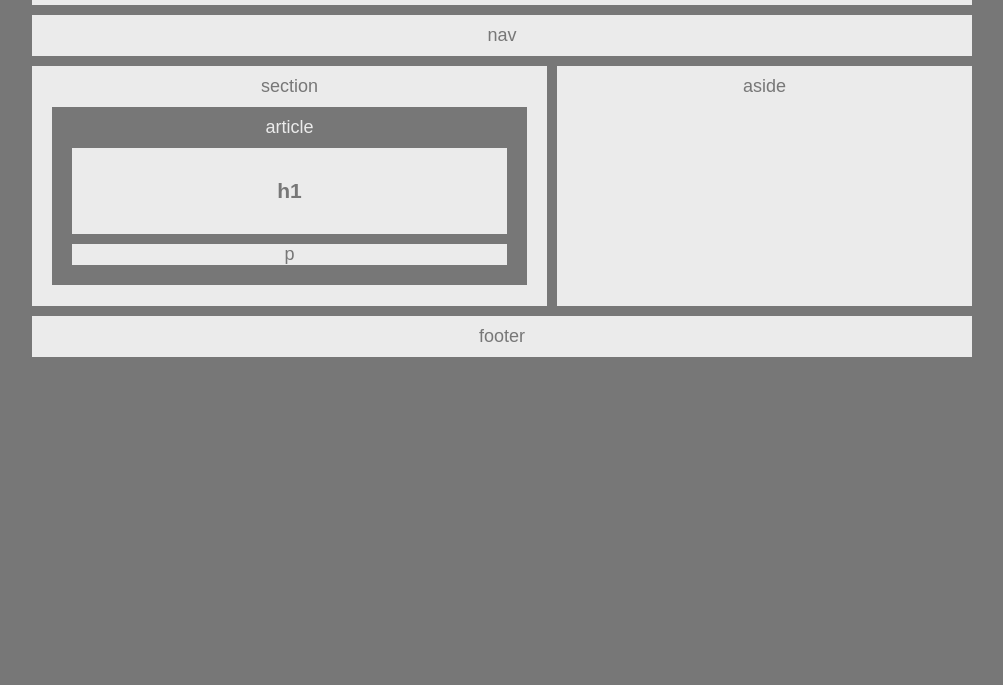
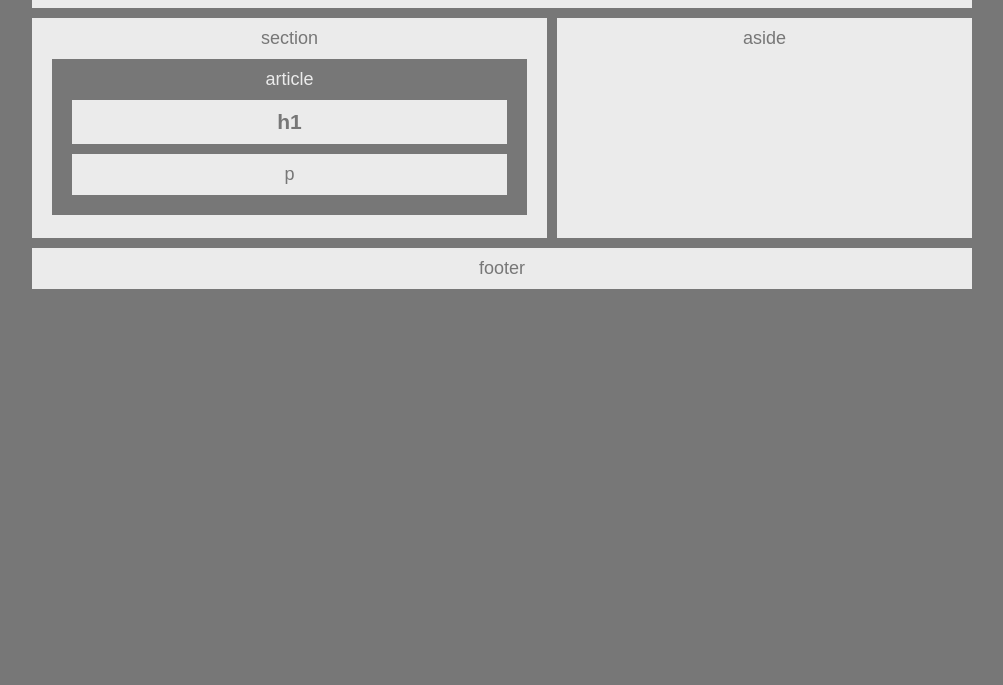
Before and after one commit to VerySneaky77/HW-Wireframe, a plain HTML site: page index.html in a window 1280 px wide. Shown: the part 115-800 px from the top of the page, without its empty margins (138-1141 px from the left). Drawn offline with Linux system fonts and the light colour scheme.

Commit message:
Corrected margins for h1 tag

```diff
--- a/index.html
+++ b/index.html
@@ -14,6 +14,7 @@
     <nav>
         <span>nav</span>
     </nav>
+    <div id="mainBloc">
         <section>
             <span>section</span>
             <article>
@@ -29,6 +30,7 @@
         <aside>
             <span>aside</span>
         </aside>
+    </div>
     <footer class="clear">
         <span>footer</span>
     </footer>
--- a/style.css
+++ b/style.css
@@ -29,15 +29,17 @@ article {
 h1, p {
     color: #777;
     background: #ebebeb;
+    margin: 0;
 }
 
 p {
+    padding: 10px;
     margin: 10px;
 }
 
 section, aside {
     float: left;
-    height: 220px;
+    height: 100%;
 }
 
 section {
@@ -51,6 +53,10 @@ aside {
     margin: 10px 0;
 }
 
+#mainBloc {
+    height: 200px;
+}
+
 .clear {
     clear: both;
 }
```
Lines whose indentation alone changed are shown as unchanged.
